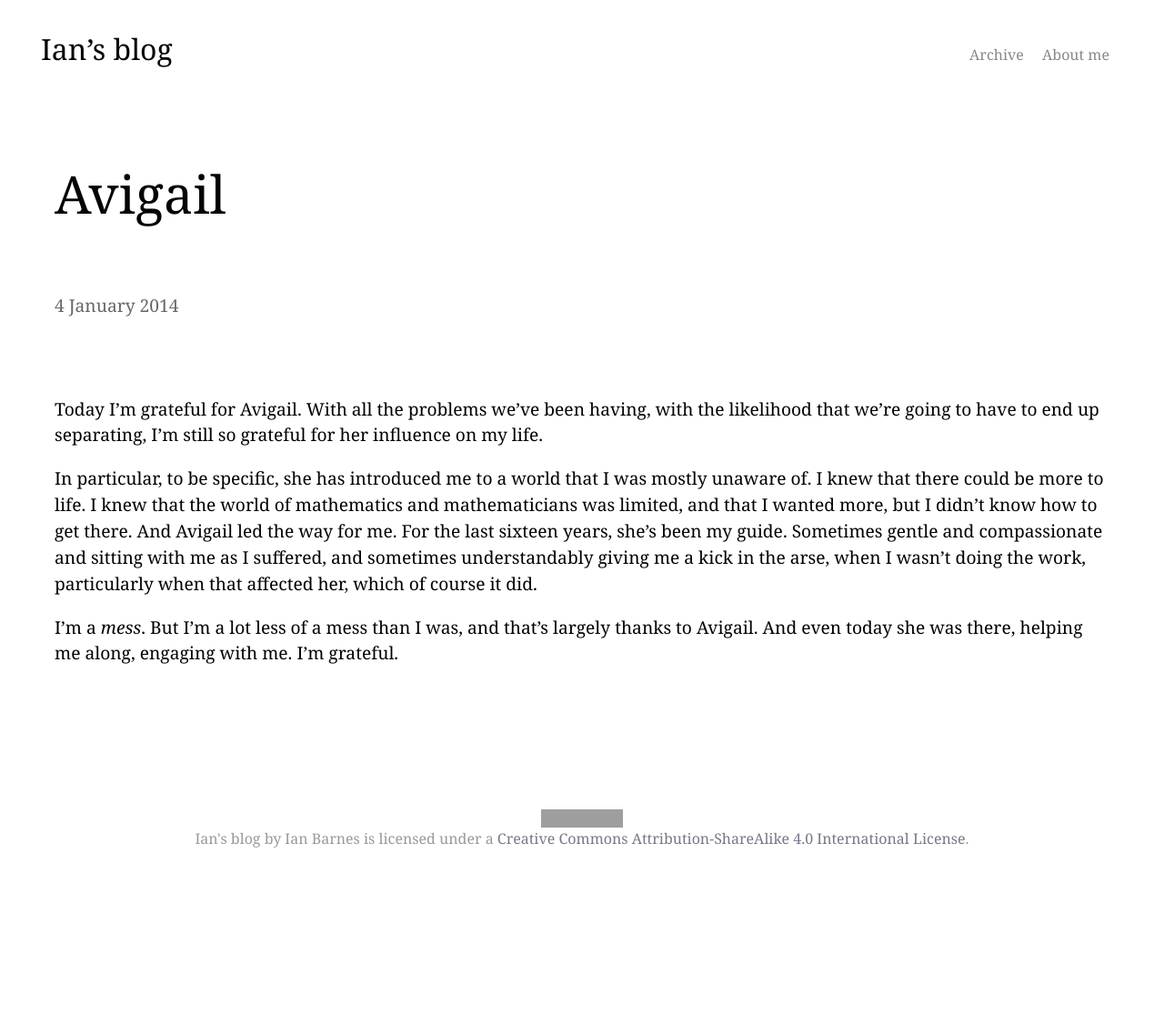
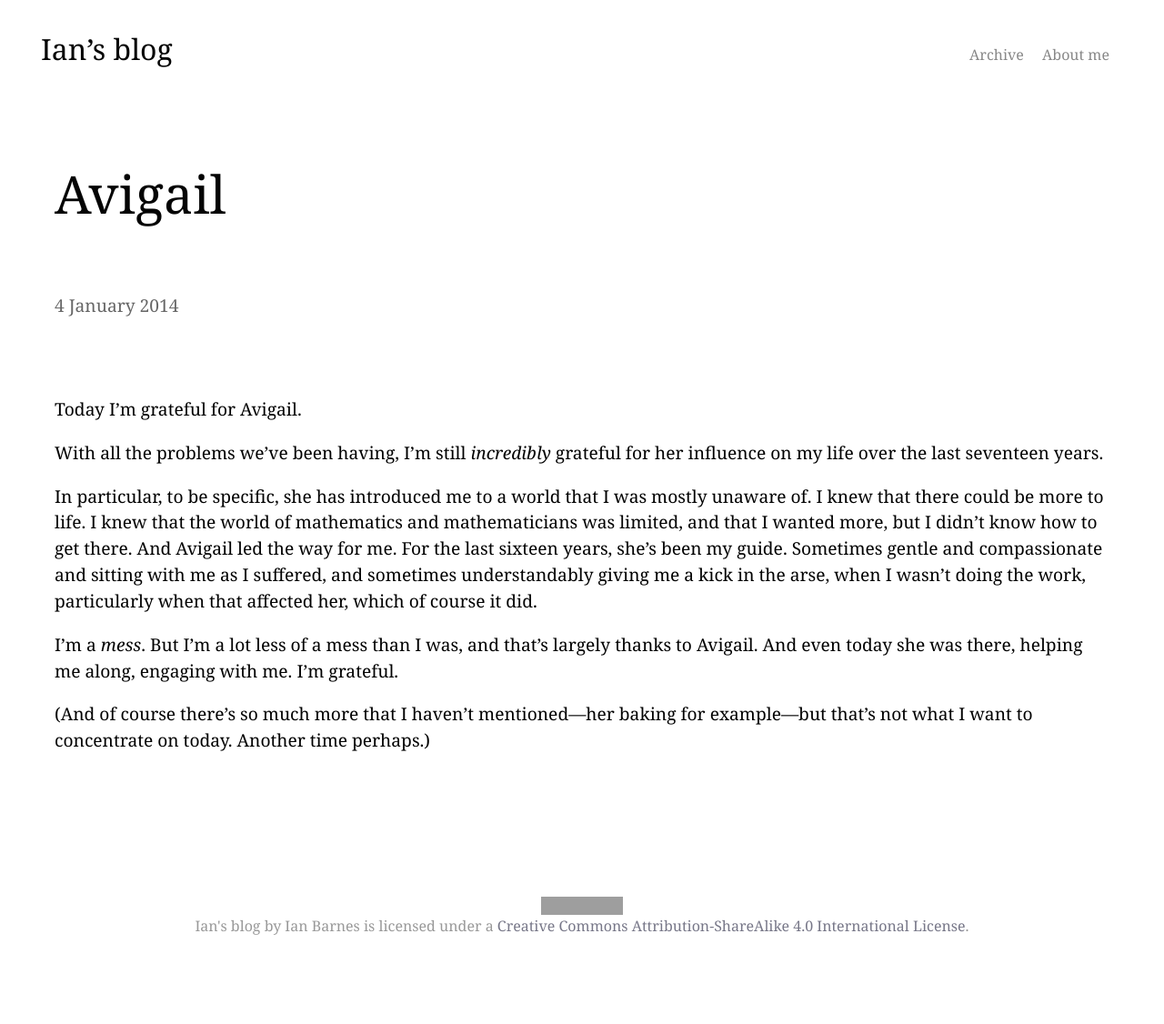
Before and after one commit to ian-barnes/ian-barnes.github.io, a Jekyll site: the page built from _posts/2014-01-04-Avigail.md, in a window 1280 px wide. Shown: the whole page at 91% size. Built offline with Jekyll 4.4.1, drawn with Linux system fonts in a browser that asks for light colours; some web fonts are replaced; Markdown is read by kramdown in place of the engine named in the settings; before the commit the page ends 1030 px from its top, so only the background shows below that; grey boxes are pictures that could not be loaded.

Commit message:
Fixed post dates, corrections to Avigail text

```diff
--- a/_posts/2014-01-04-Avigail.md
+++ b/_posts/2014-01-04-Avigail.md
@@ -1,13 +1,13 @@
 ---
 layout: post
 title: "Avigail"
-date: 2014-01-04 20:27:58 +0000
 categories: Gratitude
 ---
 
-Today I'm grateful for Avigail. With all the problems we've been having, with
-the likelihood that we're going to have to end up separating, I'm still so
-grateful for her influence on my life.
+Today I'm grateful for Avigail.
+
+With all the problems we've been having, I'm still *incredibly* grateful for her
+influence on my life over the last seventeen years.
 
 In particular, to be specific, she has introduced me to a world that I was
 mostly unaware of. I knew that there could be more to life. I knew that the
@@ -21,3 +21,7 @@ which of course it did.
 I'm a *mess*. But I'm a lot less of a mess than I was, and that's largely thanks
 to Avigail. And even today she was there, helping me along, engaging with me.
 I'm grateful.
+
+(And of course there's so much more that I haven't mentioned---her baking for
+example---but that's not what I want to concentrate on today. Another time
+perhaps.)
```
Also changed, not shown: _posts/2014-01-01-My-golden-boy.md (+0 -1 lines), _posts/2014-01-02-Wordcube.md (+6 -6 lines), _posts/2014-01-03-friends.md (+0 -1 lines), _posts/2014-01-04-Magic.md (+0 -1 lines).
